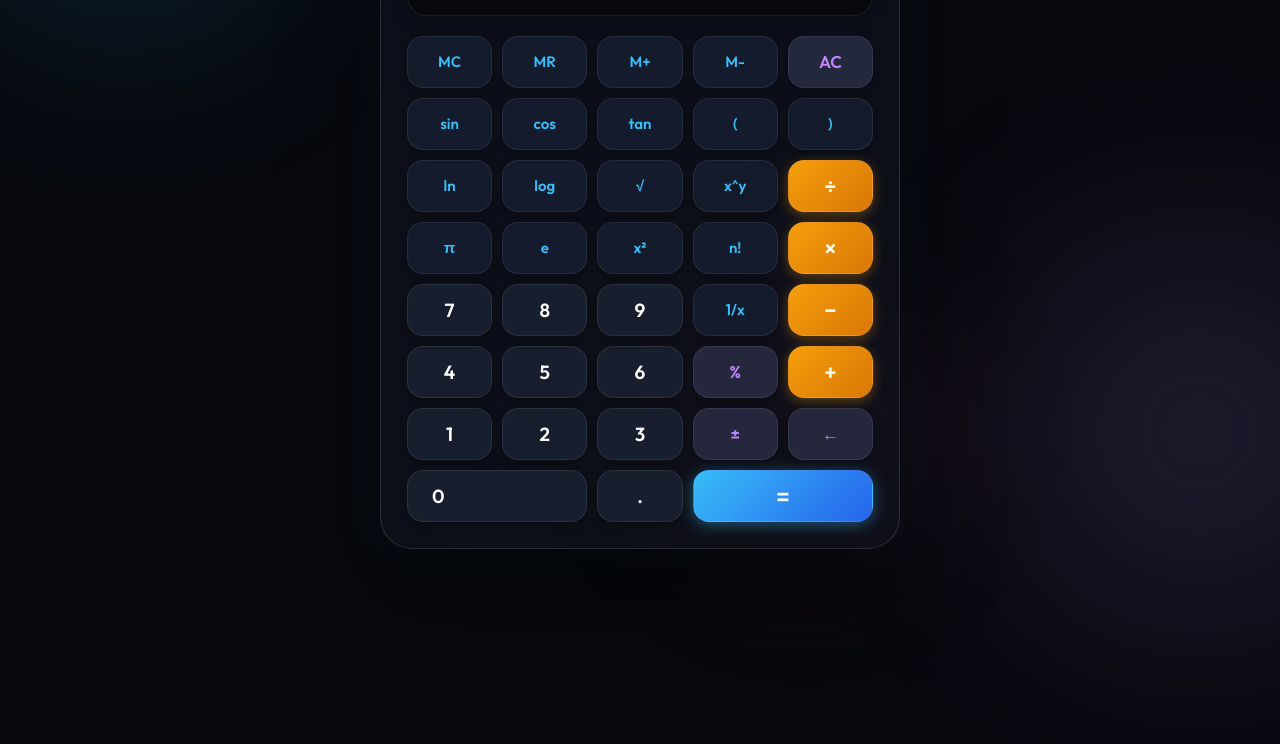
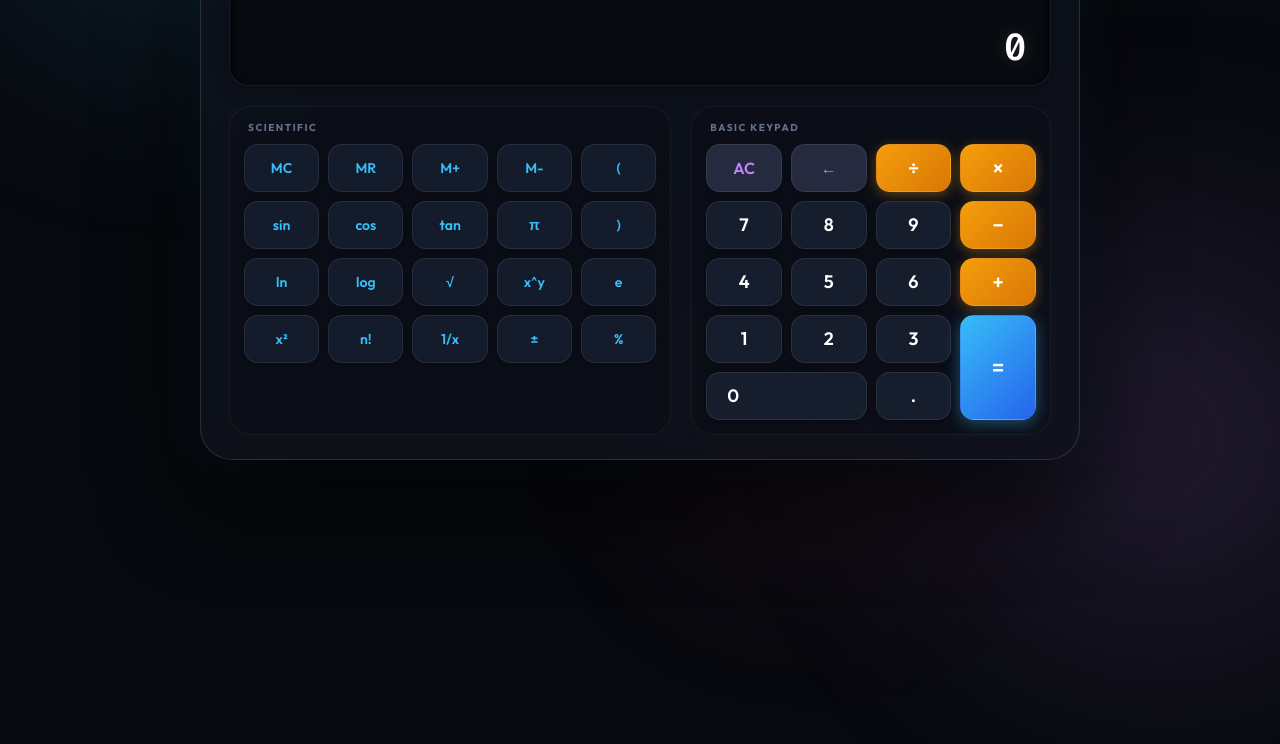
Before and after one commit to SINGH0883/Calculator, a plain HTML site: page index.html in a window 1280 px wide. Shown: the part 210-954 px from the top of the page. Before the commit the page ends 921 px from the top, so only its background shows below. Drawn offline with Linux system fonts and the light colour scheme.

Commit message:
style: redesign layout to widescreen 2-panel horizontal format

```diff
--- a/index.html
+++ b/index.html
@@ -4,7 +4,7 @@
 <head>
     <meta charset="UTF-8">
     <meta name="viewport" content="width=device-width, initial-scale=1.0">
-    <title>NeoCalc Pro — Scientific & Graphical Calculator</title>
+    <title>NeoCalc Pro — Widescreen Scientific Calculator</title>
     <link rel="stylesheet" href="style.css">
     <link rel="preconnect" href="https://fonts.googleapis.com">
     <link rel="preconnect" href="https://fonts.gstatic.com" crossorigin>
@@ -17,9 +17,9 @@
     <div class="ambient-orb orb-2"></div>
     <div class="ambient-orb orb-3"></div>
 
-    <div class="container">
-        <div class="calculator scientific-calculator">
-            <!-- Header Bar -->
+    <div class="container wide-container">
+        <div class="calculator wide-calculator">
+            <!-- Top Header Bar -->
             <div class="calc-header">
                 <div class="brand">
                     <span class="brand-dot"></span>
@@ -32,67 +32,81 @@
                 </div>
             </div>
 
-            <!-- Dual-Row Display -->
+            <!-- Full-Width Widescreen Display -->
             <div class="display-container">
                 <div class="sub-display" id="subDisplay"></div>
                 <div class="display" id="display">0</div>
             </div>
 
-            <!-- Scientific Buttons Grid -->
-            <div class="buttons-grid scientific-grid">
-                <!-- Row 1: Memory & Parentheses -->
+            <!-- Widescreen 2-Panel Keypad Body -->
+            <div class="keypad-panels">
+                <!-- Left Panel: Scientific Functions (5 Cols x 4 Rows) -->
+                <div class="panel panel-scientific">
+                    <div class="panel-title">SCIENTIFIC</div>
+                    <div class="grid-sci">
+                        <!-- Row 1 -->
                         <button class="btn btn-sci" data-action="mc">MC</button>
                         <button class="btn btn-sci" data-action="mr">MR</button>
                         <button class="btn btn-sci" data-action="m-plus">M+</button>
                         <button class="btn btn-sci" data-action="m-minus">M-</button>
-                <button class="btn btn-function" data-action="clear">AC</button>
+                        <button class="btn btn-sci" data-action="lparen">(</button>
 
-                <!-- Row 2: Advanced Functions 1 -->
+                        <!-- Row 2 -->
                         <button class="btn btn-sci" data-func="sin" id="btnSin">sin</button>
                         <button class="btn btn-sci" data-func="cos" id="btnCos">cos</button>
                         <button class="btn btn-sci" data-func="tan" id="btnTan">tan</button>
-                <button class="btn btn-sci" data-action="lparen">(</button>
+                        <button class="btn btn-sci" data-action="pi">π</button>
                         <button class="btn btn-sci" data-action="rparen">)</button>
 
-                <!-- Row 3: Advanced Functions 2 -->
+                        <!-- Row 3 -->
                         <button class="btn btn-sci" data-func="ln" id="btnLn">ln</button>
                         <button class="btn btn-sci" data-func="log" id="btnLog">log</button>
                         <button class="btn btn-sci" data-func="sqrt" id="btnSqrt">√</button>
                         <button class="btn btn-sci" data-func="pow" id="btnPow">x^y</button>
-                <button class="btn btn-operator" data-action="divide">÷</button>
+                        <button class="btn btn-sci" data-action="e">e</button>
 
-                <!-- Row 4: Constants & Powers -->
-                <button class="btn btn-sci" data-action="pi">π</button>
-                <button class="btn btn-sci" data-action="e">e</button>
+                        <!-- Row 4 -->
                         <button class="btn btn-sci" data-func="sqr" id="btnSqr">x²</button>
                         <button class="btn btn-sci" data-func="factorial">n!</button>
+                        <button class="btn btn-sci" data-action="reciprocal">1/x</button>
+                        <button class="btn btn-sci" data-action="negate">±</button>
+                        <button class="btn btn-sci" data-action="percent">%</button>
+                    </div>
+                </div>
+
+                <!-- Right Panel: Standard Numeric Keypad (4 Cols x 5 Rows) -->
+                <div class="panel panel-basic">
+                    <div class="panel-title">BASIC KEYPAD</div>
+                    <div class="grid-basic">
+                        <!-- Row 1: Actions -->
+                        <button class="btn btn-function" data-action="clear">AC</button>
+                        <button class="btn btn-function" data-action="backspace">←</button>
+                        <button class="btn btn-operator" data-action="divide">÷</button>
                         <button class="btn btn-operator" data-action="multiply">×</button>
 
-                <!-- Row 5: Numbers Row 7-9 -->
+                        <!-- Row 2: 7-9 -->
                         <button class="btn btn-number" data-number="7">7</button>
                         <button class="btn btn-number" data-number="8">8</button>
                         <button class="btn btn-number" data-number="9">9</button>
-                <button class="btn btn-sci" data-action="reciprocal">1/x</button>
                         <button class="btn btn-operator" data-action="subtract">−</button>
 
-                <!-- Row 6: Numbers Row 4-6 -->
+                        <!-- Row 3: 4-6 -->
                         <button class="btn btn-number" data-number="4">4</button>
                         <button class="btn btn-number" data-number="5">5</button>
                         <button class="btn btn-number" data-number="6">6</button>
-                <button class="btn btn-function" data-action="percent">%</button>
                         <button class="btn btn-operator" data-action="add">+</button>
 
-                <!-- Row 7: Numbers Row 1-3 & Utilities -->
+                        <!-- Row 4: 1-3 -->
                         <button class="btn btn-number" data-number="1">1</button>
                         <button class="btn btn-number" data-number="2">2</button>
                         <button class="btn btn-number" data-number="3">3</button>
-                <button class="btn btn-function" data-action="negate">±</button>
-                <button class="btn btn-function" data-action="backspace">←</button>
+                        <button class="btn btn-equals btn-eq-tall" data-action="equals">=</button>
 
-                <!-- Row 8: Bottom Row (Zero, Decimal, Equals) -->
-                <button class="btn btn-number btn-zero" data-number="0">0</button>
+                        <!-- Row 5: Zero & Decimal -->
+                        <button class="btn btn-number btn-zero-wide" data-number="0">0</button>
                         <button class="btn btn-number" data-action="decimal">.</button>
-                <button class="btn btn-equals btn-eq-span" data-action="equals">=</button>
+                    </div>
+                </div>
             </div>
         </div>
     </div>
--- a/style.css
+++ b/style.css
@@ -1,8 +1,9 @@
 :root {
     --bg-dark: #07090e;
-    --card-bg: rgba(15, 18, 28, 0.82);
+    --card-bg: rgba(15, 18, 28, 0.84);
     --card-border: rgba(255, 255, 255, 0.12);
-    --display-bg: rgba(8, 10, 16, 0.9);
+    --panel-bg: rgba(10, 14, 23, 0.5);
+    --display-bg: rgba(8, 10, 16, 0.92);
 
     --text-primary: #ffffff;
     --text-secondary: #94a3b8;
@@ -18,12 +19,12 @@
     --btn-num-bg: rgba(30, 41, 59, 0.65);
     --btn-num-hover: rgba(51, 65, 85, 0.9);
 
-    --btn-sci-bg: rgba(24, 34, 53, 0.7);
+    --btn-sci-bg: rgba(24, 34, 53, 0.75);
     --btn-sci-hover: rgba(43, 58, 88, 0.95);
     --btn-sci-color: #38bdf8;
 
-    --btn-func-bg: rgba(47, 52, 77, 0.7);
-    --btn-func-hover: rgba(71, 85, 105, 0.9);
+    --btn-func-bg: rgba(47, 52, 77, 0.75);
+    --btn-func-hover: rgba(71, 85, 105, 0.95);
 
     --btn-op-bg: linear-gradient(135deg, #f59e0b 0%, #d97706 100%);
     --btn-op-hover: linear-gradient(135deg, #fbbf24 0%, #b45309 100%);
@@ -50,39 +51,39 @@ body {
     overflow-x: hidden;
     position: relative;
     color: var(--text-primary);
-    padding: 20px 10px;
+    padding: 20px;
 }
 
 /* Ambient Floating Orbs Background */
 .ambient-orb {
     position: absolute;
     border-radius: 50%;
-    filter: blur(100px);
+    filter: blur(110px);
     opacity: 0.45;
     pointer-events: none;
     animation: orbFloat 22s ease-in-out infinite alternate;
 }
 
 .orb-1 {
-    width: 450px;
-    height: 450px;
+    width: 500px;
+    height: 500px;
     background: radial-gradient(circle, rgba(56, 189, 248, 0.5) 0%, transparent 70%);
-    top: -120px;
-    left: -120px;
+    top: -150px;
+    left: -100px;
 }
 
 .orb-2 {
-    width: 500px;
-    height: 500px;
+    width: 550px;
+    height: 550px;
     background: radial-gradient(circle, rgba(192, 132, 252, 0.5) 0%, transparent 70%);
-    bottom: -160px;
-    right: -120px;
+    bottom: -180px;
+    right: -100px;
     animation-delay: -7s;
 }
 
 .orb-3 {
-    width: 380px;
-    height: 380px;
+    width: 400px;
+    height: 400px;
     background: radial-gradient(circle, rgba(244, 63, 94, 0.35) 0%, transparent 70%);
     top: 50%;
     left: 50%;
@@ -92,34 +93,34 @@ body {
 
 @keyframes orbFloat {
     0% { transform: translate(0, 0) scale(1); }
-    50% { transform: translate(50px, -70px) scale(1.12); }
-    100% { transform: translate(-40px, 60px) scale(0.92); }
+    50% { transform: translate(60px, -60px) scale(1.12); }
+    100% { transform: translate(-50px, 50px) scale(0.92); }
 }
 
-/* Main Container */
-.container {
+/* Wide Container */
+.wide-container {
     position: relative;
     z-index: 10;
     width: 100%;
-    max-width: 520px;
+    max-width: 880px;
 }
 
-/* Glassmorphic Calculator Card */
-.calculator {
+/* Wide Glassmorphic Calculator Card */
+.wide-calculator {
     background: var(--card-bg);
     backdrop-filter: blur(30px) saturate(190%);
     -webkit-backdrop-filter: blur(30px) saturate(190%);
     border: 1px solid var(--card-border);
     border-radius: 32px;
-    padding: 26px;
-    box-shadow: 0 35px 90px rgba(0, 0, 0, 0.7),
+    padding: 24px 28px;
+    box-shadow: 0 35px 95px rgba(0, 0, 0, 0.75),
                 0 0 50px rgba(56, 189, 248, 0.1),
                 inset 0 1px 0 rgba(255, 255, 255, 0.18);
     transition: transform 0.3s ease, box-shadow 0.3s ease;
 }
 
-.calculator:hover {
-    box-shadow: 0 40px 100px rgba(0, 0, 0, 0.8),
+.wide-calculator:hover {
+    box-shadow: 0 40px 105px rgba(0, 0, 0, 0.85),
                 0 0 60px rgba(192, 132, 252, 0.15),
                 inset 0 1px 0 rgba(255, 255, 255, 0.22);
 }
@@ -129,8 +130,8 @@ body {
     display: flex;
     justify-content: space-between;
     align-items: center;
-    margin-bottom: 18px;
-    padding: 0 2px;
+    margin-bottom: 16px;
+    padding: 0 4px;
 }
 
 .brand {
@@ -171,7 +172,7 @@ body {
     font-size: 11px;
     font-weight: 700;
     letter-spacing: 1px;
-    padding: 4px 10px;
+    padding: 4px 12px;
     border-radius: 14px;
     background: rgba(255, 255, 255, 0.06);
     color: var(--text-secondary);
@@ -213,11 +214,11 @@ body {
     box-shadow: 0 0 8px rgba(16, 185, 129, 0.3);
 }
 
-/* Dual-Row Display Box */
+/* Full-Width Display Box */
 .display-container {
     background: var(--display-bg);
     border-radius: 20px;
-    padding: 18px 22px;
+    padding: 16px 24px;
     margin-bottom: 20px;
     border: 1px solid rgba(255, 255, 255, 0.07);
     box-shadow: inset 0 3px 14px rgba(0, 0, 0, 0.65),
@@ -226,7 +227,7 @@ body {
     flex-direction: column;
     justify-content: flex-end;
     align-items: flex-end;
-    min-height: 115px;
+    min-height: 100px;
     word-break: break-all;
     overflow: hidden;
 }
@@ -245,7 +246,7 @@ body {
 
 .display {
     font-family: 'Fira Code', monospace;
-    font-size: 36px;
+    font-size: 38px;
     font-weight: 600;
     color: var(--text-primary);
     line-height: 44px;
@@ -254,21 +255,59 @@ body {
     transition: font-size 0.15s ease;
 }
 
-/* Scientific Grid (5 Columns) */
-.scientific-grid {
+/* Widescreen 2-Panel Layout */
+.keypad-panels {
+    display: flex;
+    gap: 20px;
+    align-items: stretch;
+}
+
+.panel {
+    background: var(--panel-bg);
+    border: 1px solid rgba(255, 255, 255, 0.05);
+    border-radius: 22px;
+    padding: 14px;
+}
+
+.panel-scientific {
+    flex: 1.25;
+}
+
+.panel-basic {
+    flex: 1;
+}
+
+.panel-title {
+    font-size: 10px;
+    font-weight: 700;
+    letter-spacing: 1.5px;
+    color: var(--text-muted);
+    margin-bottom: 10px;
+    padding-left: 4px;
+}
+
+/* Left Grid (5 Cols x 4 Rows) */
+.grid-sci {
     display: grid;
     grid-template-columns: repeat(5, 1fr);
-    gap: 10px;
+    gap: 9px;
+}
+
+/* Right Grid (4 Cols x 5 Rows) */
+.grid-basic {
+    display: grid;
+    grid-template-columns: repeat(4, 1fr);
+    gap: 9px;
 }
 
 /* Button Base Styling */
 .btn {
     font-family: 'Outfit', sans-serif;
-    font-size: 17px;
+    font-size: 16px;
     font-weight: 500;
-    height: 52px;
+    height: 48px;
     border: 1px solid rgba(255, 255, 255, 0.08);
-    border-radius: 16px;
+    border-radius: 14px;
     cursor: pointer;
     transition: all 0.16s cubic-bezier(0.4, 0, 0.2, 1);
     box-shadow: 0 3px 10px rgba(0, 0, 0, 0.25);
@@ -291,11 +330,11 @@ body {
     box-shadow: 0 2px 6px rgba(0, 0, 0, 0.3);
 }
 
-/* Scientific Buttons (sin, cos, tan, log, ln, sqrt, etc.) */
+/* Scientific Buttons */
 .btn-sci {
     background: var(--btn-sci-bg);
     color: var(--btn-sci-color);
-    font-size: 15px;
+    font-size: 14px;
     font-weight: 600;
 }
 
@@ -309,7 +348,7 @@ body {
 .btn-number {
     background: var(--btn-num-bg);
     color: var(--text-primary);
-    font-size: 19px;
+    font-size: 18px;
     font-weight: 600;
 }
 
@@ -318,12 +357,12 @@ body {
     color: #ffffff;
 }
 
-/* Function Buttons (AC, ±, %, ←) */
+/* Function Buttons (AC, ←) */
 .btn-function {
     background: var(--btn-func-bg);
     color: var(--accent-purple);
     font-weight: 600;
-    font-size: 17px;
+    font-size: 16px;
 }
 
 .btn-function:hover {
@@ -335,7 +374,7 @@ body {
 .btn-operator {
     background: var(--btn-op-bg);
     color: #ffffff;
-    font-size: 22px;
+    font-size: 20px;
     font-weight: 600;
     box-shadow: 0 3px 12px rgba(245, 158, 11, 0.35);
 }
@@ -345,13 +384,18 @@ body {
     box-shadow: 0 5px 18px rgba(245, 158, 11, 0.5);
 }
 
-/* Equals Button (=) */
+/* Equals Button (=) Tall Span */
 .btn-equals {
     background: var(--btn-eq-bg);
     color: #ffffff;
-    font-size: 24px;
+    font-size: 22px;
     font-weight: 600;
     box-shadow: 0 3px 15px rgba(56, 189, 248, 0.4);
+}
+
+.btn-eq-tall {
+    grid-row: span 2;
+    height: 100%;
 }
 
 .btn-equals:hover {
@@ -359,17 +403,11 @@ body {
     box-shadow: 0 5px 22px rgba(56, 189, 248, 0.6);
 }
 
-/* Equals Span & Zero Spans */
-.btn-zero {
+/* Zero Button Span 2 Cols */
+.btn-zero-wide {
     grid-column: span 2;
     justify-content: flex-start;
-    padding-left: 24px;
-    border-radius: 16px;
-}
-
-.btn-eq-span {
-    grid-column: span 2;
-    border-radius: 16px;
+    padding-left: 20px;
 }
 
 /* Keypress Animation */
@@ -383,36 +421,23 @@ body {
     100% { transform: scale(1); }
 }
 
-/* Responsive Mobile Layout */
-@media (max-width: 480px) {
-    .calculator {
-        padding: 18px 14px;
-        border-radius: 24px;
+/* Responsive Fallback for Narrow Screens */
+@media (max-width: 768px) {
+    .keypad-panels {
+        flex-direction: column;
     }
 
-    .display {
-        font-size: 30px;
-    }
-
-    .sub-display {
-        font-size: 13px;
+    .wide-calculator {
+        max-width: 480px;
+        margin: 0 auto;
     }
 
     .btn {
-        height: 46px;
-        font-size: 14px;
-        border-radius: 12px;
+        height: 48px;
     }
 
-    .btn-sci {
-        font-size: 13px;
-    }
-
-    .btn-number {
-        font-size: 16px;
-    }
-
-    .scientific-grid {
-        gap: 6px;
+    .btn-eq-tall {
+        grid-row: span 1;
+        height: 48px;
     }
 }
```
Lines whose indentation alone changed are shown as unchanged.
